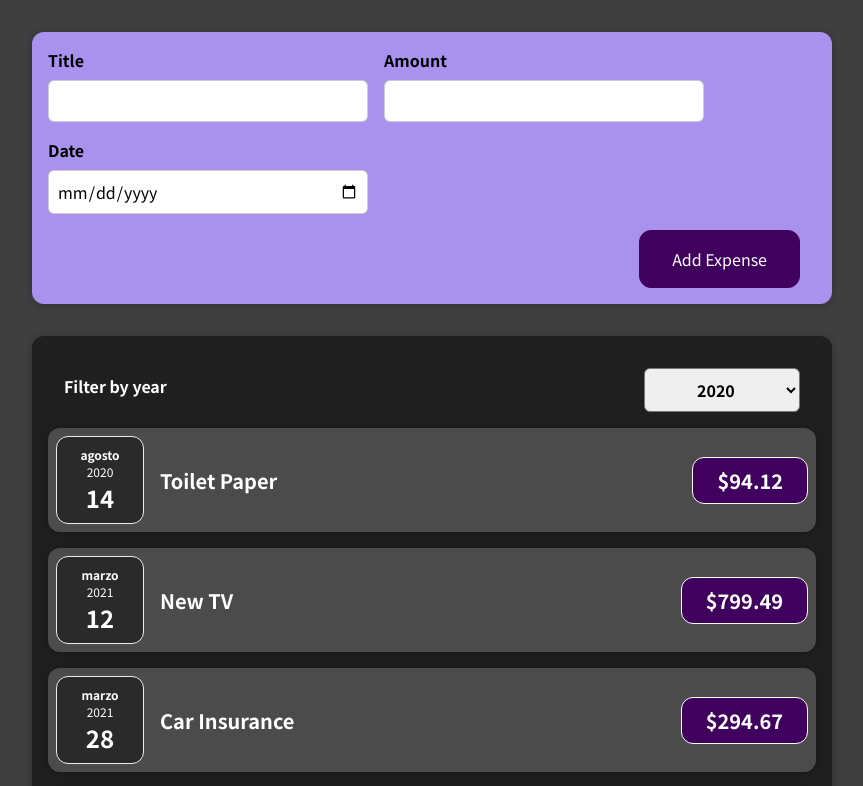
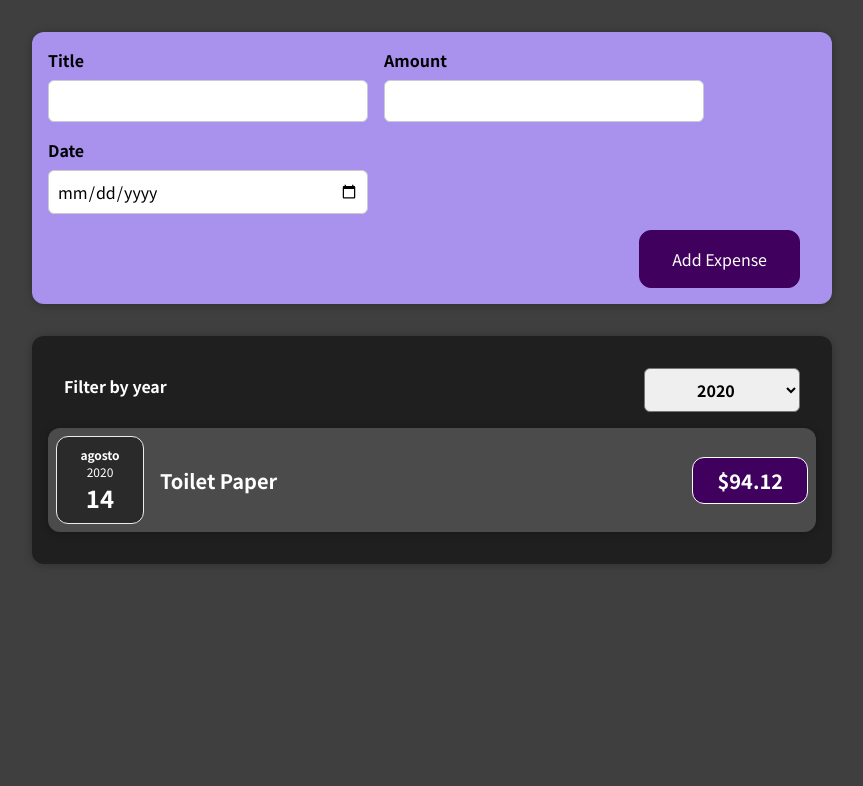
Before and after one commit to paas10/react, a React (Create React App) app: page / in a window 1280 px wide. Shown: the top 786 px of the page, without its empty margins (208-1071 px from the left). Built offline with nearby package versions, Linux system fonts and the light colour scheme.

Commit message:
Apply filter to an rendered array

```diff
--- a/src/components/Expenses/Expenses.js
+++ b/src/components/Expenses/Expenses.js
@@ -14,9 +14,13 @@ const Expenses = (props) => {
   return (
     <Card className="expenses">
       <ExpensesFilter selected={filteredYear} onChangeFilter={filterChangeHandler} />
-      { props.items.map(expense =>
-          <ExpenseItem key={expense.id} title={expense.title} amount={expense.amount} date={expense.date} />
-        )
+      { props.items
+          .filter(expense =>
+            (new Date(expense.date)).getFullYear().toString() === filteredYear
+          )
+          .map(expense =>
+            <ExpenseItem key={expense.id} title={expense.title} amount={expense.amount} date={expense.date} />
+          )
       }
     </Card>
   );
```
